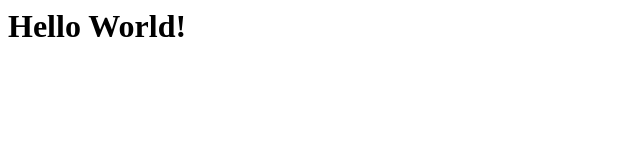
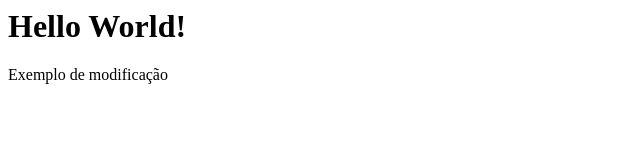
Before and after one commit to paulofreitasnt/Exemplo2, a plain HTML site: page index.html in a window 1280 px wide. Shown: the whole page, without its empty margins (0-640 px from the left). Drawn offline with Linux system fonts and the light colour scheme.

Commit message:
Adicionando texto ao arquivo HTML

```diff
--- a/index.html
+++ b/index.html
@@ -4,5 +4,8 @@
 </head>
 <body>
 <h1> Hello World! </h1>
+
+Exemplo de modificação
+
 </body>
 </html>
```
